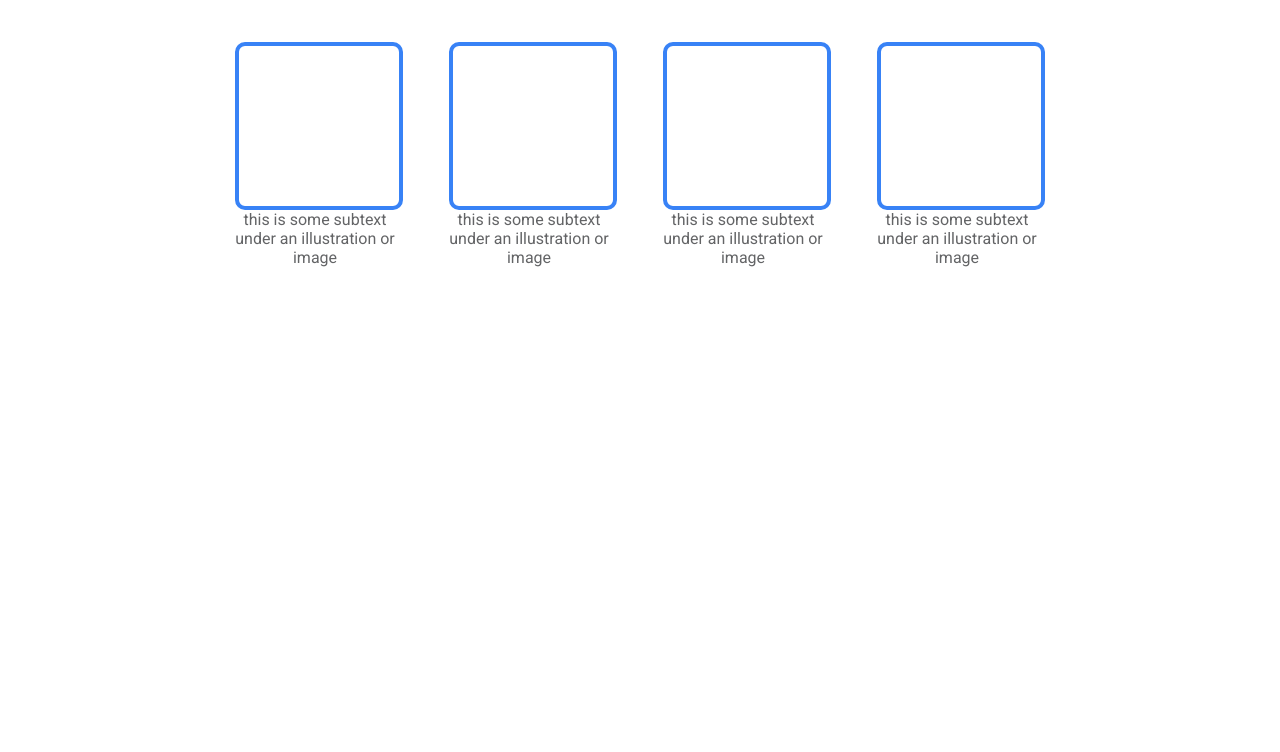
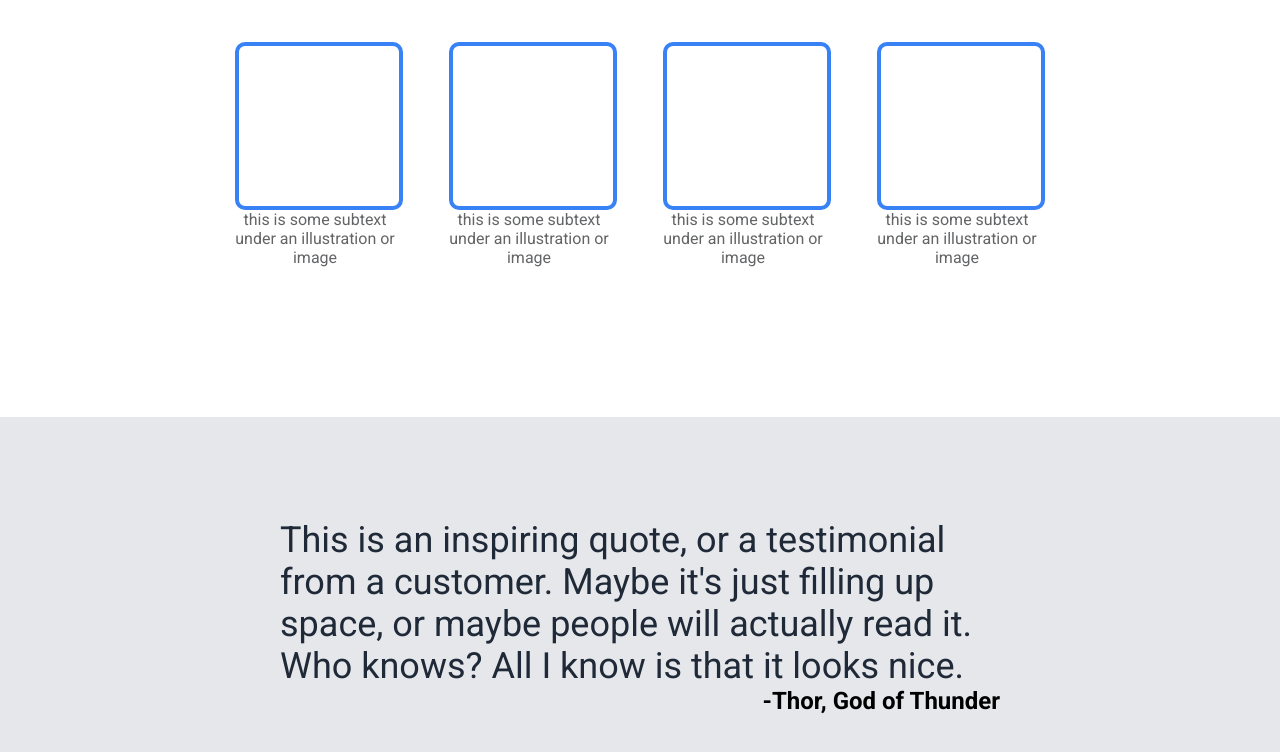
Before and after one commit to FacundoPaez98/landing-page, a plain HTML site: page index.html in a window 1280 px wide. Shown: the part 662-1414 px from the top of the page. Before the commit the page ends 929 px from the top, so only its background shows below. Drawn offline with Linux system fonts and the light colour scheme.

Commit message:
Add second section of the content of the landing page

```diff
--- a/index.html
+++ b/index.html
@@ -50,6 +50,13 @@
             </li>
         </ul>
     </div>
+    <div class="second-section">
+        <div class="quote">
+            This is an inspiring quote, or a testimonial from a customer. Maybe it's just filling up space, or maybe
+            people will actually read it. Who knows? All I know is that it looks nice.
+        </div>
+        <div class="author">-Thor, God of Thunder</div>
+    </div>
 </body>
 
 </html>
--- a/styles.css
+++ b/styles.css
@@ -3,7 +3,6 @@
 body {
     height: 100vh;
     margin: 0;
-    overflow: hidden;
     font-family: Roboto, sans-serif;
 }
 
@@ -128,3 +127,29 @@ button {
     margin: 0px 300px;
     gap: 46px;
 }
+
+.second-section {
+    background-color: #E5E7EB;
+    display: flex;
+    flex-direction: column;
+    align-items: center;
+    justify-content: center;
+    margin-top: 150px;
+    min-height: 400px;
+}
+
+.quote {
+    font-size: 36px;
+    font-weight: lighter;
+    color: #1F2937;
+}
+
+.author {
+    font-size: 24px;
+    font-weight: 600;
+    align-self: flex-end;
+}
+
+.quote, .author {
+    margin: 0px 280px;
+}
```
